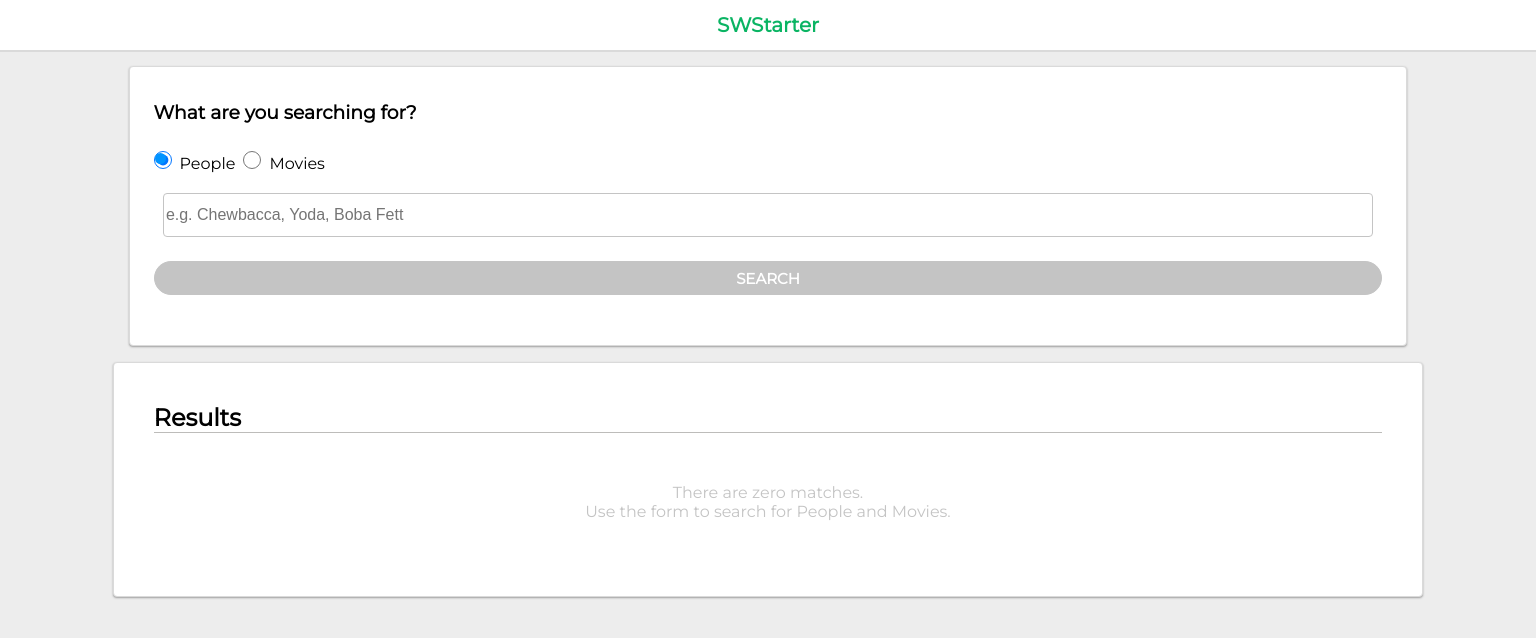
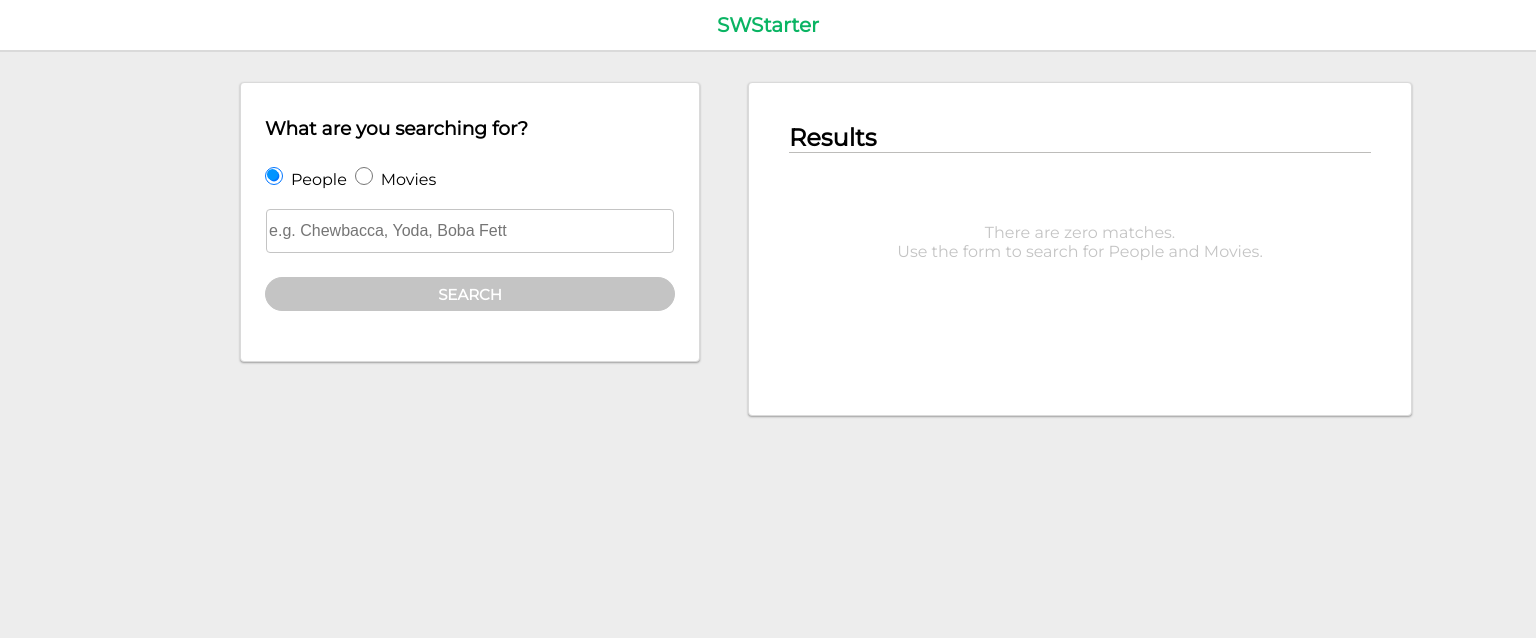
Before and after one commit to athousandleaves/SWStarter, a React app: page / in a window 1536 px wide. Shown: the top 638 px of the page. Built offline with nearby package versions, Linux system fonts and the light colour scheme; the HTML template or start-up script is replaced by a standard one.

Commit message:
Add media query styles for mobile responsiveness

```diff
--- a/src/App.css
+++ b/src/App.css
@@ -116,6 +116,122 @@
   margin-top: 3rem;
 }
 
+@media only screen and (max-width: 500px) {
+  .result-name {
+    display:grid;
+    margin-bottom: 2.5rem;
+    text-align: center;
+  }
+  .result-btn {
+    margin: 0 auto;
+  }
+}
+
+@media only screen and (min-width: 1000px) {
+  .main {
+    display: grid;
+    grid-template-columns: 3fr 4fr;
+    grid-gap: 3rem;
+    margin: 2rem 0;
+  }
+
+  .MatchesBG {
+    width: 80%;
+    border-radius: 4px;
+    box-shadow: 0 1px 2px 0 rgba(132, 132, 132, 0.75);
+    border: solid 1px #dadada;
+    background-color: #ffffff;
+    padding: 2.5em;
+    margin: 0 auto;
+  }
+
+  .DetailsBG {
+    width: 80%;
+    height: 100%;
+    border-radius: 4px;
+    box-shadow: 0 1px 2px 0 rgba(132, 132, 132, 0.75);
+    border: solid 1px #dadada;
+    background-color: #ffffff;
+    padding: 2.5em;
+    margin: 0 auto;
+    margin-top: 2rem;
+  }
+
+  .detail-info {
+    display: grid;
+    grid-template-columns: 1fr 1fr;
+    grid-gap: 1rem;
+  }
+
+  .result-name{
+    display: block;
+    line-height: 22px;
+    padding: .5rem;
+    font-size: 18px;
+    font-weight: bolder;
+    color: #000;
+    margin-bottom: 13px;
+    clear:both;
+  }
+
+}
+
+@media only screen and (min-width: 1500px) {
+  .main {
+    display: grid;
+    grid-template-columns: 3fr 4fr;
+    margin: 2rem 15rem;
+  }
+
+  .detail-info {
+    display: grid;
+    grid-template-columns: 1fr 1fr;
+    grid-gap: 5rem;
+  }
+
+  .MatchesBG {
+    width: 582px;
+    border-radius: 4px;
+    box-shadow: 0 1px 2px 0 rgba(132, 132, 132, 0.75);
+    border: solid 1px #dadada;
+    background-color: #ffffff;
+    padding: 2.5em;
+    margin: 0 auto;
+  }
+
+  .DetailsBG {
+    width: 50%;
+    border-radius: 4px;
+    box-shadow: 0 1px 2px 0 rgba(132, 132, 132, 0.75);
+    border: solid 1px #dadada;
+    background-color: #ffffff;
+    padding: 2.5em;
+    margin: 0 auto;
+    margin-top: 2rem;
+  }
+
+  .SearchContainer {
+    width: 410px;
+    height: 230px;
+    border-radius: 4px;
+    box-shadow: 0 1px 2px 0 rgba(132, 132, 132, 0.75);
+    border: solid 1px #dadada;
+    background-color: #ffffff;
+    padding: 1.5rem;
+    margin: 0 auto;
+  }
+
+  .result-name{
+    display: block;
+    line-height: 22px;
+    padding: .5rem;
+    font-size: 18px;
+    color: #000;
+    margin-bottom: 13px;
+    clear:both;
+  }
+}
+
 
 .btn {
   width: 187px;
```
